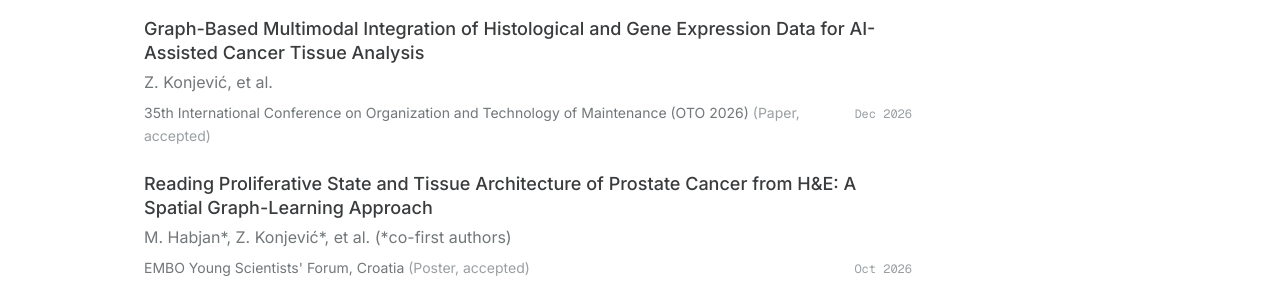
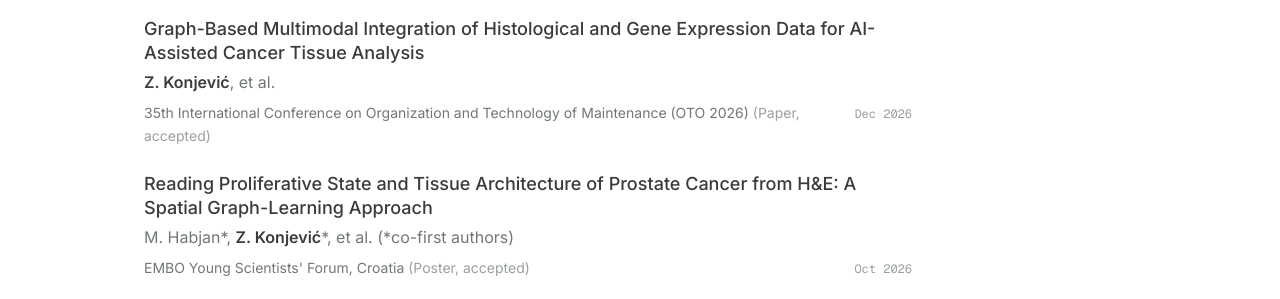
Before and after one commit to zvonimirkonjevic/zvonimirkonjevic.github.io, a Next.js app: page /about in a window 1280 px wide. Shown: the part 1141-1440 px from the top of the page. Built offline with nearby package versions, Linux system fonts and the light colour scheme.

Commit message:
feat: bold own name in publication author lists

```diff
--- a/src/app/about/page.tsx
+++ b/src/app/about/page.tsx
@@ -1,4 +1,5 @@
 import type { Metadata } from "next";
+import { Fragment } from "react";
 import { MapPin } from "lucide-react";
 
 export const metadata: Metadata = {
@@ -22,6 +23,8 @@ const experience = [
       "Developed end-to-end computer vision and deep learning solutions for Mixed Reality and head-mounted tactical displays.",
   },
 ];
+
+const ownName = "Z. Konjević";
 
 const publications = [
   {
@@ -129,7 +132,14 @@ export default function About() {
               style={{ "--reveal-i": 5 + experience.length + index } as React.CSSProperties}
             >
               <span className="block text-base md:text-lg font-medium leading-snug">{publication.title}</span>
-              <span className="block mt-1 text-sm md:text-base text-text-secondary">{publication.authors}</span>
+              <span className="block mt-1 text-sm md:text-base text-text-secondary">
+                {publication.authors.split(ownName).map((part, i) => (
+                  <Fragment key={i}>
+                    {i > 0 && <strong className="font-semibold text-text">{ownName}</strong>}
+                    {part}
+                  </Fragment>
+                ))}
+              </span>
               <div className="mt-2 flex flex-col sm:flex-row sm:items-baseline sm:justify-between gap-1 sm:gap-4">
                 <span className="text-sm text-text-secondary leading-relaxed">
                   {publication.venue} <span className="text-text-muted">({publication.status})</span>
```
